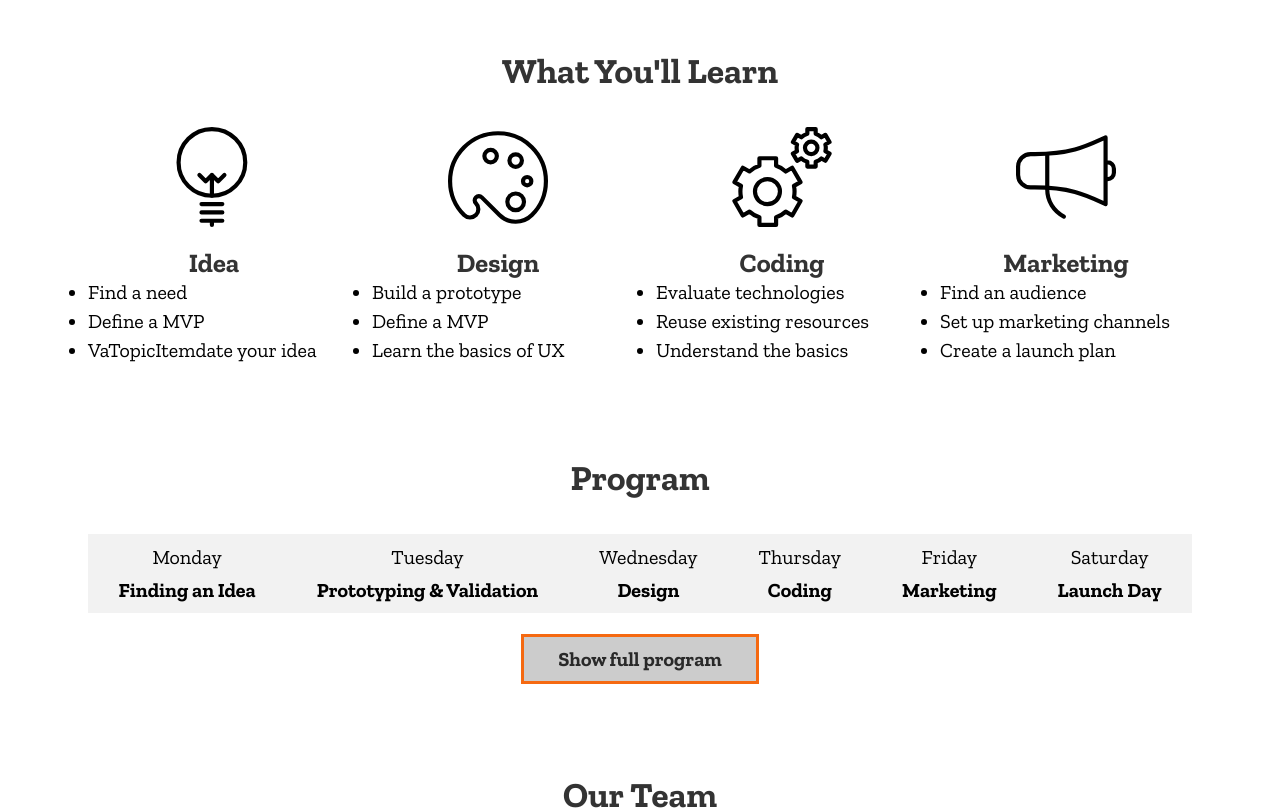
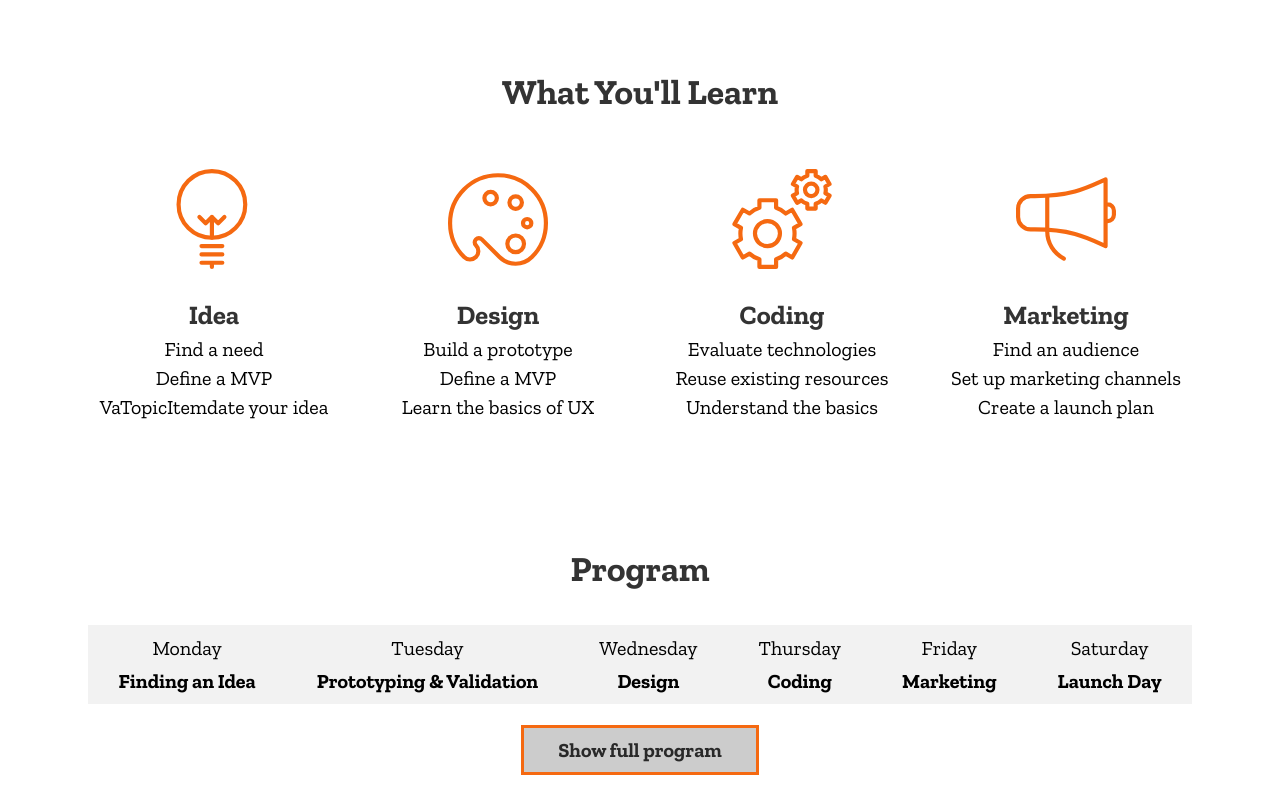
Before and after one commit to IndieDojo/indiedojo, a Gatsby app: page / in a window 1280 px wide. Shown: the part 940-1750 px from the top of the page. Built offline with nearby package versions, Linux system fonts and the light colour scheme.

Commit message:
Little styling fixes

```diff
--- a/src/components/components/BookingButton.js
+++ b/src/components/components/BookingButton.js
@@ -22,5 +22,6 @@ export const BookingButton = styled.a`
   &:hover {
     border-color: ${props => props.variant === 'jumbo' ? props.theme.colors.transparentWhite : props.theme.colors.accentHover};
     color: ${props => props.variant === 'jumbo' ? props.theme.colors.transparentWhite : props.theme.colors.accentHover};
+    text-decoration: none;
   }
 `
--- a/src/components/components/Icons.js
+++ b/src/components/components/Icons.js
@@ -2,7 +2,7 @@ import React, { Component } from 'react'
 
 export const Cog = () =>
   <svg xmlns='http://www.w3.org/2000/svg' width='100%' height='100%' viewBox='0 0 24 24'>
-    <g stroke='#000' strokeLinejoin='round' strokeMiterlimit='10' fill='none'>
+    <g stroke='#F56911' strokeLinejoin='round' strokeMiterlimit='10' fill='none'>
         <circle cx='8.512' cy='15.5' r='3' />
         <circle cx='19.012' cy='5' r='1.5' />
         <path d='M15.012 15.5c0-.467-.053-.921-.146-1.359l1.572-.908-2-3.465-1.543.912c-.672-.607-1.313-1.078-2.313-1.361V7.5h-4v1.818c-1 .283-1.713.755-2.385 1.361L2.6 9.768.592 13.233l1.568.908c-.094.438-.146.892-.146 1.359 0 .467.049.921.143 1.359l-1.573.909 1.999 3.465 1.615-.913c.672.607 1.385 1.078 2.385 1.364V23.5h4v-1.816c1-.286 1.642-.756 2.314-1.364l1.56.913 1.991-3.465-1.576-.909c.092-.438.14-.892.14-1.359zm7.5-10.5c0-.279-.037-.549-.098-.81l.994-.574-1-1.732-.96.575c-.393-.372-.866-.652-1.366-.813V.5h-2v1.148c-.5.159-1.044.439-1.437.811l-1.015-.575-1.009 1.732.991.574c-.063.26-.1.53-.1.81s.034.549.097.81l-.997.575 1 1.732 1.031-.575c.393.372.938.654 1.438.813V9.5h2V8.354c.5-.158.974-.44 1.367-.813l.977.575.991-1.732-.998-.574c.061-.26.094-.531.094-.81z'
@@ -12,7 +12,7 @@ export const Cog = () =>
 
 export const Lightbulb = () =>
   <svg xmlns='http://www.w3.org/2000/svg' width='100%' height='100%' viewBox='0 0 24 24'>
-    <g stroke='#000' strokeLinecap='round' strokeLinejoin='round' strokeMiterlimit='10'
+    <g stroke='#F56911' strokeLinecap='round' strokeLinejoin='round' strokeMiterlimit='10'
     fill='none'>
       <circle cx='11.5' cy='8.5' r='8' />
       <path d='M9 18.5h5m-5 2h5m-5 2h5m-2.5 0v1m3-12L13 13l-1.5-1.5L10 13l-1.5-1.5m3 0v5'/>
@@ -21,7 +21,7 @@ export const Lightbulb = () =>
 
 export const Megaphone = () =>
   <svg xmlns='http://www.w3.org/2000/svg' width='100%' height='100%' viewBox='0 0 24 24'>
-    <g stroke='#000' strokeLinecap='round' strokeLinejoin='round' strokeMiterlimit='10' fill='none'>
+    <g stroke='#F56911' strokeLinecap='round' strokeLinejoin='round' strokeMiterlimit='10' fill='none'>
         <path d='M7.5 6.5v8.527c0 2.74 1.549 5.246 4 6.473' />
         <path d='M23.5 11c0 .828-.672 1.5-1.5 1.5h-.5v-4h.5c.828 0 1.5.672 1.5 1.5v1zm-19-4.5h-1c-1.656 0-3 1.343-3 3v2c0 1.656 1.344 3 3 3h1c8.927 0 12.59 1.995 17 4v-16c-4.4 2-8.068 4-17 4z'/>
       </g>
@@ -29,7 +29,7 @@ export const Megaphone = () =>
 
 export const Mug = () =>
   <svg xmlns='http://www.w3.org/2000/svg' width='100%' height='100%' viewBox='0 0 24 24'>
-    <g stroke='#000' strokeLinecap='round' strokeLinejoin='round' strokeMiterlimit='10'
+    <g stroke='#F56911' strokeLinecap='round' strokeLinejoin='round' strokeMiterlimit='10'
     fill='none'>
         <path d='M14.5 12.5h1c1.657 0 3 1.343 3 3s-1.343 3-3 3h-1' />
         <path d='M14.5 21.5c0 1.104-.896 2-2 2h-9c-1.104 0-2-.896-2-2v-11h13v11zM14.381.564c1.032 1.574-.497 2.437-.853 3.282-.377.895-.01 1.752.885 2.129 2.9 1.222 3.764-4.493-.032-5.411zM11.5 10.5l2.609-4.687M15.141 6.156l-1.641 4.344'
@@ -42,7 +42,7 @@ export const Mug = () =>
 
 export const Palette = () =>
   <svg xmlns='http://www.w3.org/2000/svg' width='100%' height='100%' viewBox='0 0 24 24'>
-      <g stroke='#000' strokeLinecap='round' strokeLinejoin='round' strokeMiterlimit='10'
+      <g stroke='#F56911' strokeLinecap='round' strokeLinejoin='round' strokeMiterlimit='10'
       fill='none'>
           <path d='M3.868 21.132c-4.491-4.491-4.491-11.773 0-16.265 4.491-4.49 11.772-4.49 16.264 0 4.491 4.491 4.491 11.773 0 16.265-2.147 2.148-5.63 2.148-7.778 0l-4.242-4.243c-.391-.391-1.024-.391-1.414 0-.391.392-.391 1.024 0 1.414.78.781.78 2.046 0 2.829-.782.782-2.049.782-2.83 0z'
           />
--- a/src/components/home/Booking.js
+++ b/src/components/home/Booking.js
@@ -1,7 +1,7 @@
 import React, { Component } from "react";
 import styled from "styled-components";
 import { BookingButton } from "../components/BookingButton";
-import { Subtitle } from "../components/Base";
+import { Subtitle, LinkTo } from "../components/Base";
 
 const DatesWrapper = styled.div`
   display: flex;
@@ -36,7 +36,7 @@ const Booking = ({ light, isMobile }) => (
     <BookingDate isMobile={isMobile}>
       <Subtitle color={light ? 'transparentWhite' : 'text' }>Kyoto, Japan, November 13-18 2017</Subtitle>
       <BookingButton
-        variant="jumbo"
+        variant={ light ? 'jumbo' : 'else'}
         href="https://www.codecamps.com/courses/na54tKhtccrr9GhEF/booking"
       >
         Book Now
--- a/src/components/home/Topics.js
+++ b/src/components/home/Topics.js
@@ -28,14 +28,11 @@ const Topic = styled.div`
     display: block;
   }
 `
-
-// const TopicHeading = styled.h3`
-//   font-size: ${props => props.theme.fontSizes.md};
-//   text-align: center;
-// `
-
 const TopicList = styled.ul`
-
+  display: inline-block;
+  align-self: center;
+  list-style-type: none;
+  margin-bottom: ${props => props.theme.margins.xl}
 `
 
 const TopicItem = styled.li`
@@ -46,40 +43,44 @@ const TopicItem = styled.li`
 const Topics = ({ isMobile }) =>
   <TopicsWrapper>
     <WithPadding padding='xxl'>
-      <Title margin={isMobile ? "lg" : "xl"} bold center>
+      <Title margin={isMobile ? "xl" : "xxl"} bold center>
         What You'll Learn
       </Title>
       <Row>
-        <Cell xs={12} sm={6} md={3}>
+        <Cell xs={12} sm={6} md={3} center>
           <Lightbulb/>
-          <Subtitle size='md' center bold>Idea</Subtitle>
+          <WithPadding padding='sm'></WithPadding>
+          <Subtitle size='md' margin='sm' center bold>Idea</Subtitle>
           <TopicList>
             <TopicItem>Find a need</TopicItem>
             <TopicItem>Define a MVP</TopicItem>
             <TopicItem>VaTopicItemdate your idea</TopicItem>
           </TopicList>
         </Cell>
-        <Cell xs={12} sm={6} md={3}>
+        <Cell xs={12} sm={6} md={3} center>
           <Palette/>
-          <Subtitle size='md' center bold>Design</Subtitle>
+          <WithPadding padding='sm'></WithPadding>
+          <Subtitle size='md' margin='sm' center bold>Design</Subtitle>
           <TopicList>
             <TopicItem>Build a prototype</TopicItem>
             <TopicItem>Define a MVP</TopicItem>
             <TopicItem>Learn the basics of UX</TopicItem>
           </TopicList>
         </Cell>
-        <Cell xs={12} sm={6} md={3}>
+        <Cell xs={12} sm={6} md={3} center>
           <Cog/>
-          <Subtitle size='md' center bold>Coding</Subtitle>
+          <WithPadding padding='sm'></WithPadding>
+          <Subtitle size='md' margin='sm'  center bold>Coding</Subtitle>
           <TopicList>
             <TopicItem>Evaluate technologies</TopicItem>
             <TopicItem>Reuse existing resources</TopicItem>
             <TopicItem>Understand the basics</TopicItem>
           </TopicList>
         </Cell>
-        <Cell xs={12} sm={6} md={3}>
+        <Cell xs={12} sm={6} md={3} center>
           <Megaphone/>
-          <Subtitle size='md' center bold>Marketing</Subtitle>
+          <WithPadding padding='sm'></WithPadding>
+          <Subtitle size='md' margin='sm' center bold>Marketing</Subtitle>
           <TopicList>
             <TopicItem>Find an audience</TopicItem>
             <TopicItem>Set up marketing channels</TopicItem>
--- a/src/components/home/Trainers.js
+++ b/src/components/home/Trainers.js
@@ -20,7 +20,7 @@ const ProfileImage = styled.div`
 const TrainerInfo = ({name, title}) =>
   <div>
     <Subtitle bold>{name}</Subtitle>
-    <Subtitle size='nm' color='lightGrey'>{title}</Subtitle>
+    <Subtitle size='nm' margin='md' color='lightGrey'>{title}</Subtitle>
   </div>
 
 const Bio = styled.div`
--- a/src/components/home/WhatIsIt.js
+++ b/src/components/home/WhatIsIt.js
@@ -3,7 +3,7 @@ import { WithPadding, Title, Text } from '../components/Base';
 
 const WhatIsIt = () =>
   <WithPadding padding='xxl'>
-    <Title bold center>
+    <Title margin='lg' bold center>
       About
     </Title>
     <Text fontSize='nm'><b>Indie Dojo</b> is a one-week bootcamp, that will give you a detailed, step-by-step guide, how to move from a blank page to the launch-ready web product.</Text>
```
